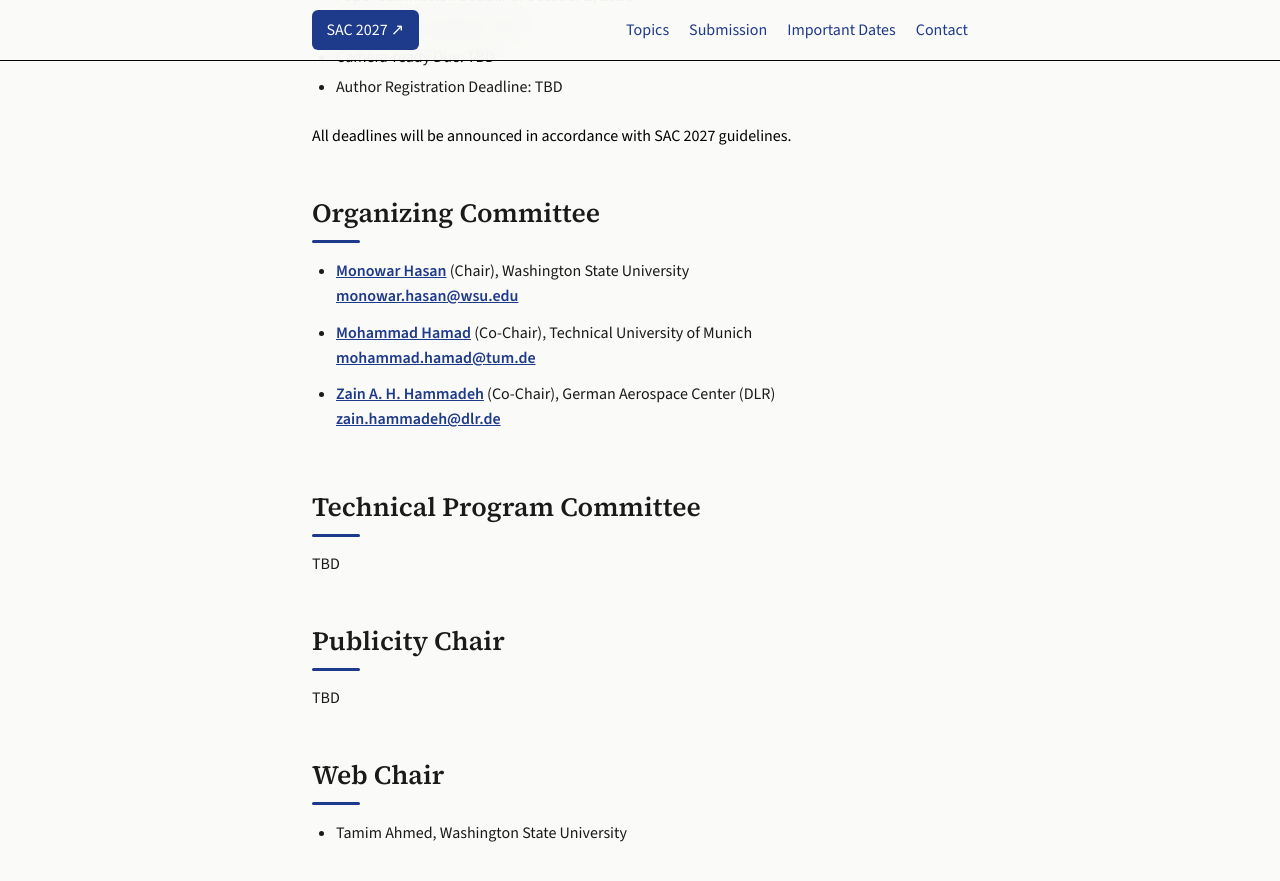
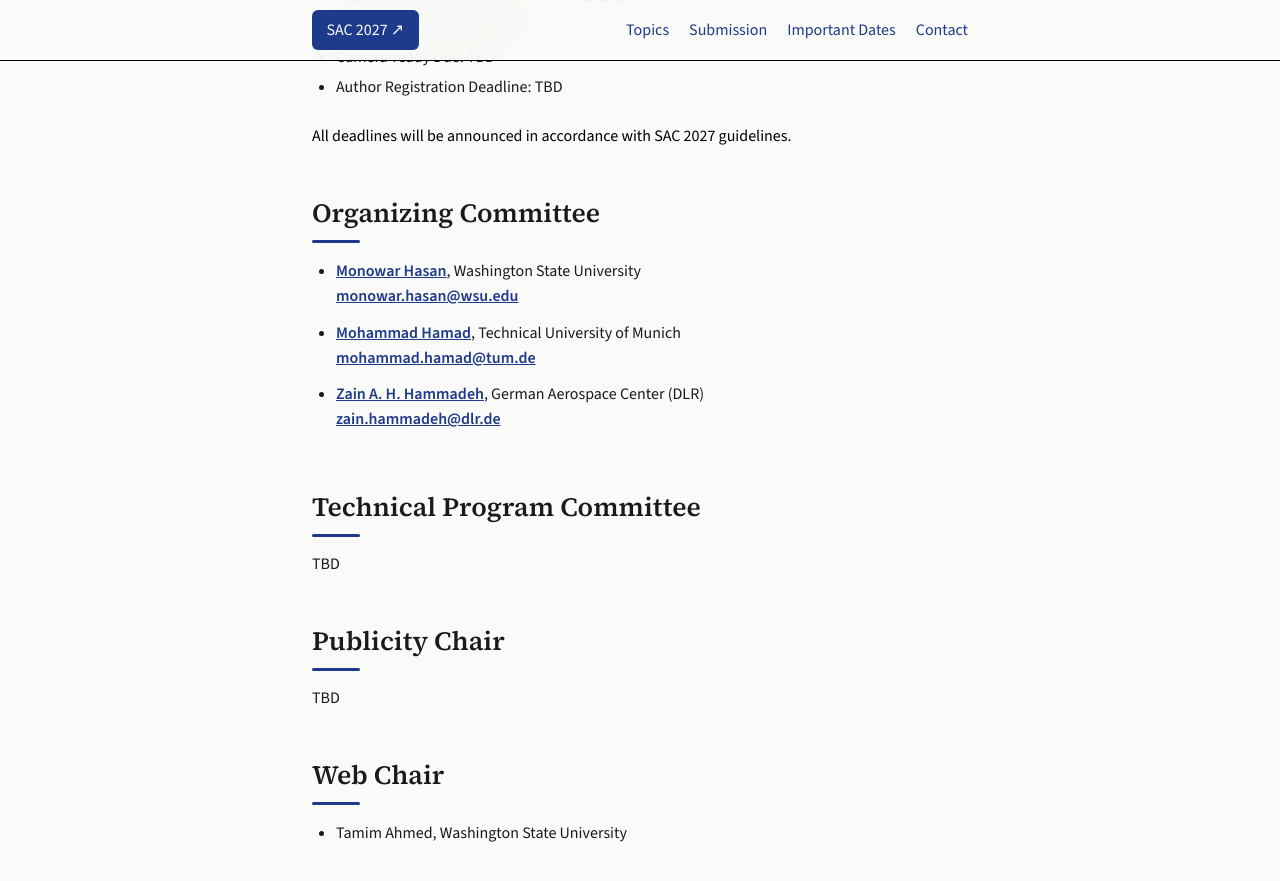
Before and after one commit to airas-sac/airas-sac.github.io, a Jekyll site: the page built from airas2027/index.md, in a window 1280 px wide and 900 px high, scrolled down 3056 px. Shown: the top 881 px of the window. Built offline with Jekyll 4.4.1, drawn with Linux system fonts in a browser that asks for light colours.

Commit message:
Remove chair titles from organizing committee section

```diff
--- a/airas2027/index.md
+++ b/airas2027/index.md
@@ -108,13 +108,13 @@
 
 ## Organizing Committee
 
-- **[Monowar Hasan](https://monowarhasan.info/)** (Chair), Washington State University<br>
+- **[Monowar Hasan](https://monowarhasan.info/)**, Washington State University<br>
   [monowar.hasan@wsu.edu](mailto:monowar.hasan@wsu.edu)
 
-- **[Mohammad Hamad](https://dblp.org/pid/168/2446.html)** (Co-Chair), Technical University of Munich<br>
+- **[Mohammad Hamad](https://dblp.org/pid/168/2446.html)**, Technical University of Munich<br>
   [mohammad.hamad@tum.de](mailto:mohammad.hamad@tum.de)
 
-- **[Zain A. H. Hammadeh](https://dblp.org/pid/160/7463.html)** (Co-Chair), German Aerospace Center (DLR)<br>
+- **[Zain A. H. Hammadeh](https://dblp.org/pid/160/7463.html)**, German Aerospace Center (DLR)<br>
   [zain.hammadeh@dlr.de](mailto:zain.hammadeh@dlr.de)
 {: .committee-list}
 </section>
```
